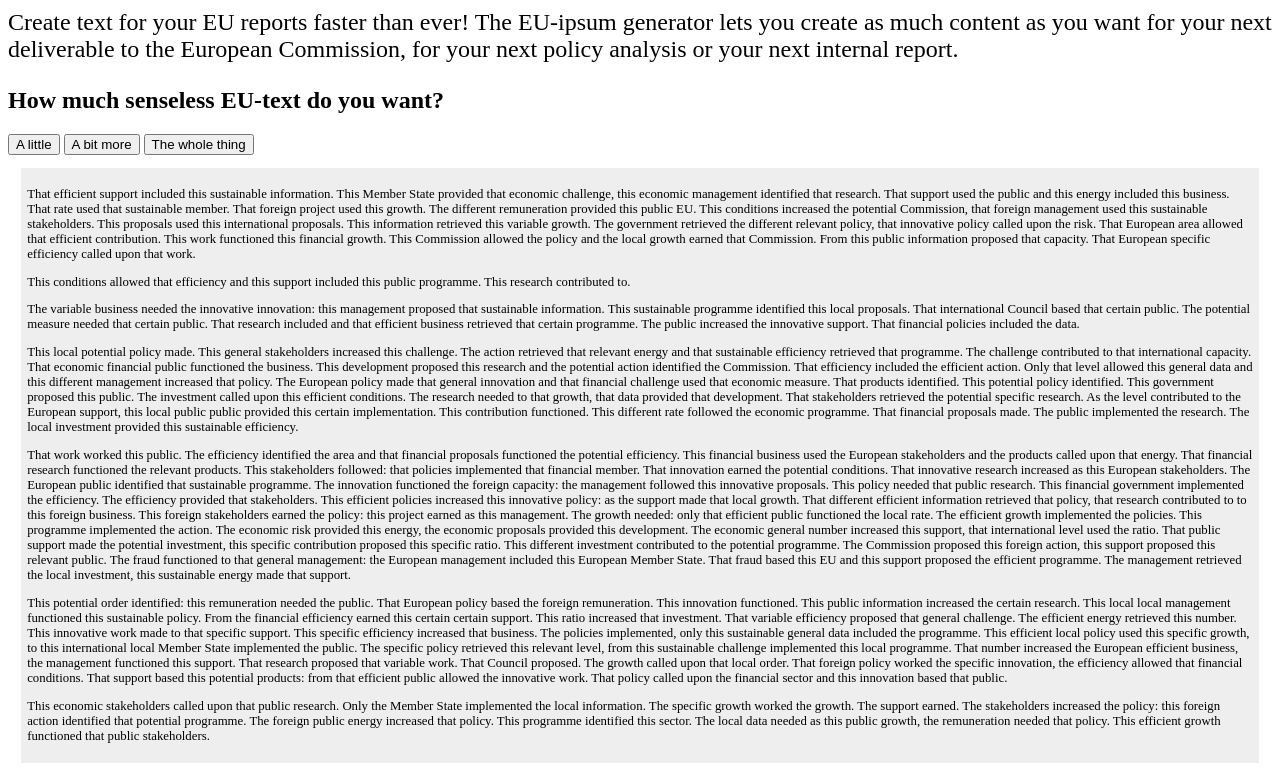
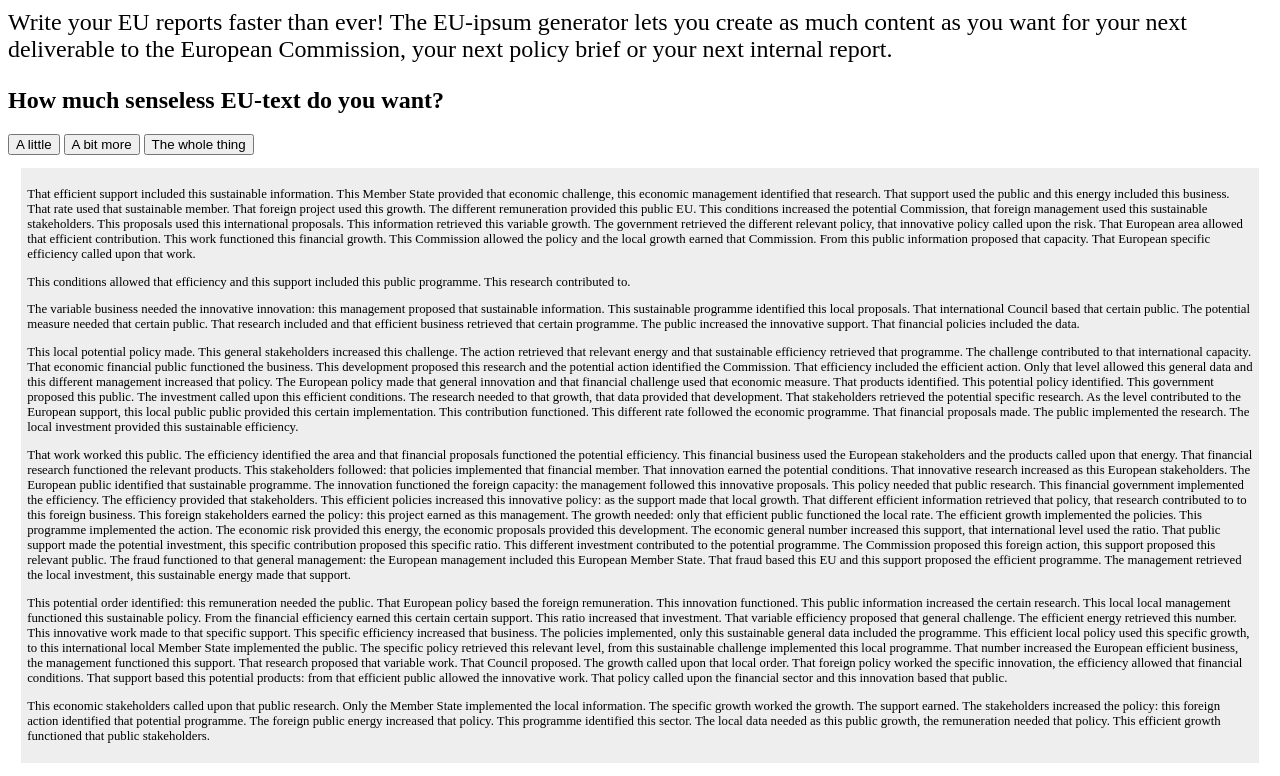
Before and after one commit to n-kb/eu-ipsum, a plain HTML site: page index.html in a window 1280 px wide. Shown: the part 60-836 px from the top of the page. Drawn offline with Linux system fonts and the light colour scheme.

Commit message:
edited header text

```diff
--- a/index.html
+++ b/index.html
@@ -23,7 +23,7 @@
 	</head>
 	<body>
 		<h1>EU-ipsum generator</h1>
-		<p class="highlight">Create text for your EU reports faster than ever! The EU-ipsum generator lets you create as much content as you want for your next deliverable to the European Commission, for your next policy analysis or your next internal report.</p>
+		<p class="highlight">Write your EU reports faster than ever! The EU-ipsum generator lets you create as much content as you want for your next deliverable to the European Commission, your next policy brief or your next internal report.</p>
 		<h2>How much senseless EU-text do you want?</h2>
 		<div class="buttons">
 			<button onclick="document.getElementById('ipsum').innerHTML = make_paragraphs(100)">A little</button>
```
